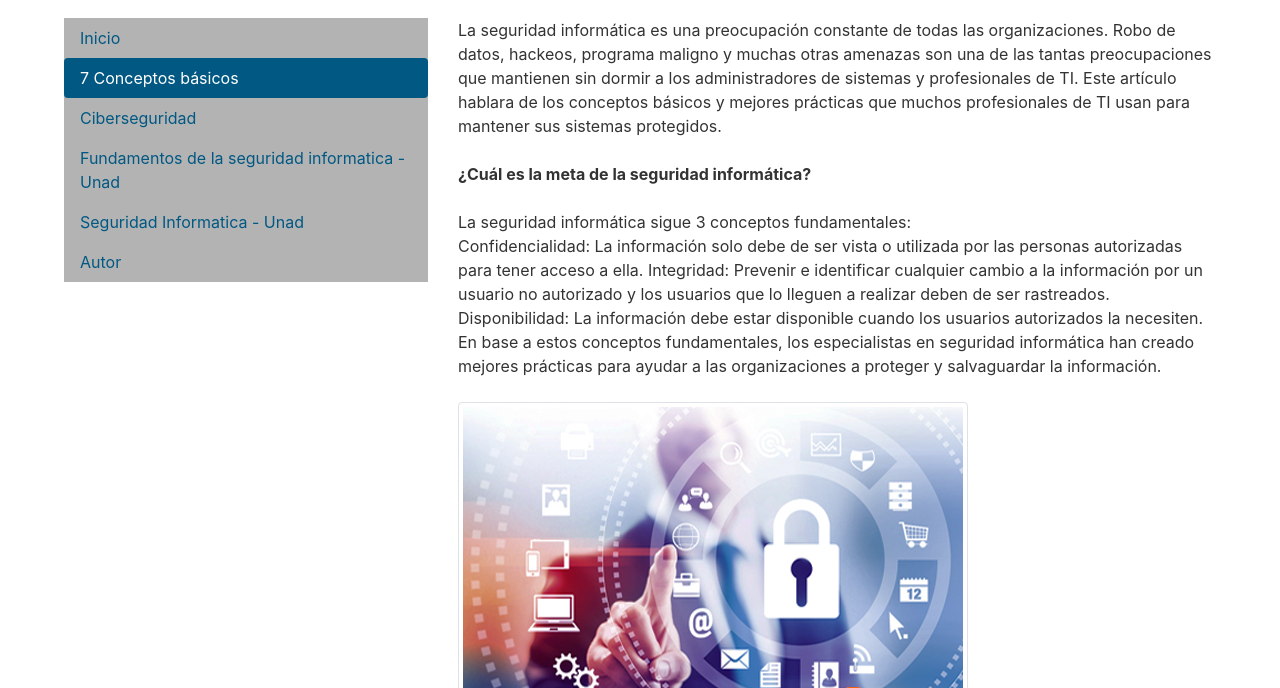
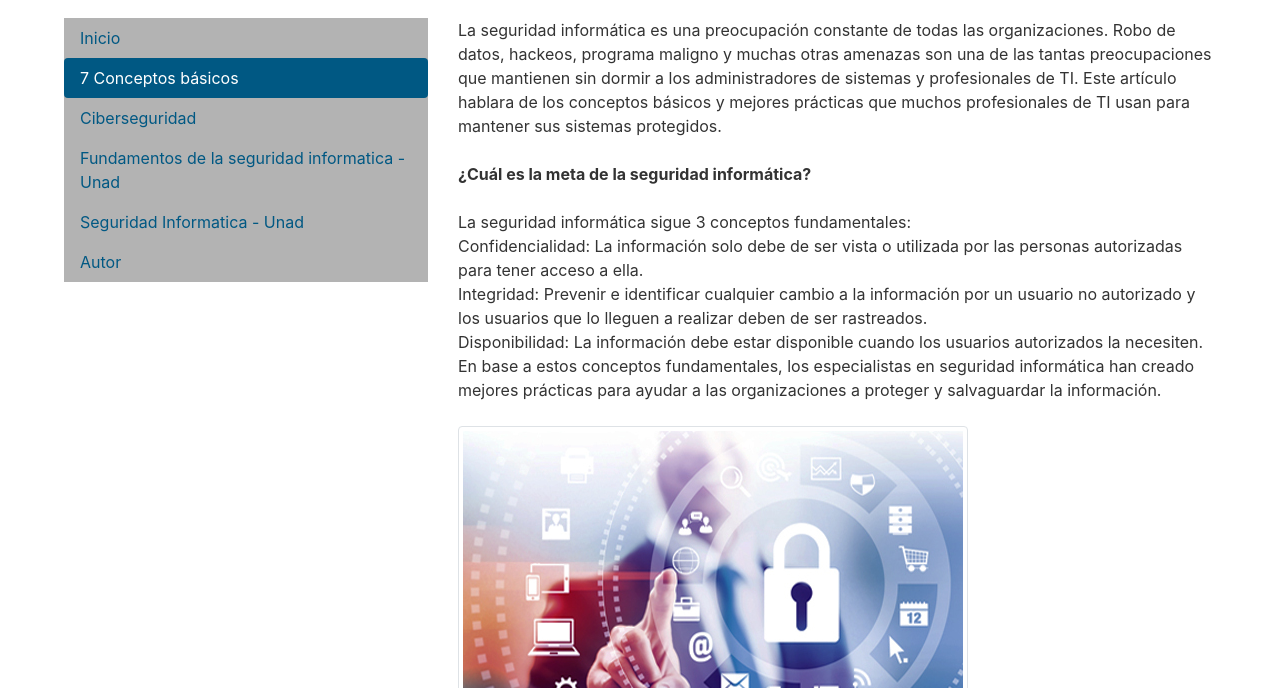
Before and after one commit to guilloandrade/Unidad_3_Fase_4, a plain HTML site: page conceptos-basicos.html in a window 1280 px wide. Shown: the part 112-800 px from the top of the page. Drawn offline with nearby package versions, Linux system fonts and the light colour scheme.

Commit message:
Update conceptos-basicos.html

```diff
--- a/conceptos-basicos.html
+++ b/conceptos-basicos.html
@@ -44,8 +44,8 @@
 							<br><br>
 							La seguridad informática sigue 3 conceptos fundamentales:
 							<br>
-							Confidencialidad: La información solo debe de ser vista o utilizada por las personas autorizadas para tener acceso a ella.
-							Integridad: Prevenir e identificar cualquier cambio a la información por un usuario no autorizado y los usuarios que lo lleguen a realizar deben de ser rastreados.
+							Confidencialidad: La información solo debe de ser vista o utilizada por las personas autorizadas para tener acceso a ella.<br>
+							Integridad: Prevenir e identificar cualquier cambio a la información por un usuario no autorizado y los usuarios que lo lleguen a realizar deben de ser rastreados.<br>
 							Disponibilidad: La información debe estar disponible cuando los usuarios autorizados la necesiten.
 							En base a estos conceptos fundamentales, los especialistas en seguridad informática han creado mejores prácticas para ayudar a las organizaciones a proteger y salvaguardar la información.
 							<br><br><img src="multimedia/conceptos.jpg" class="img-thumbnail"><br><br>
```
